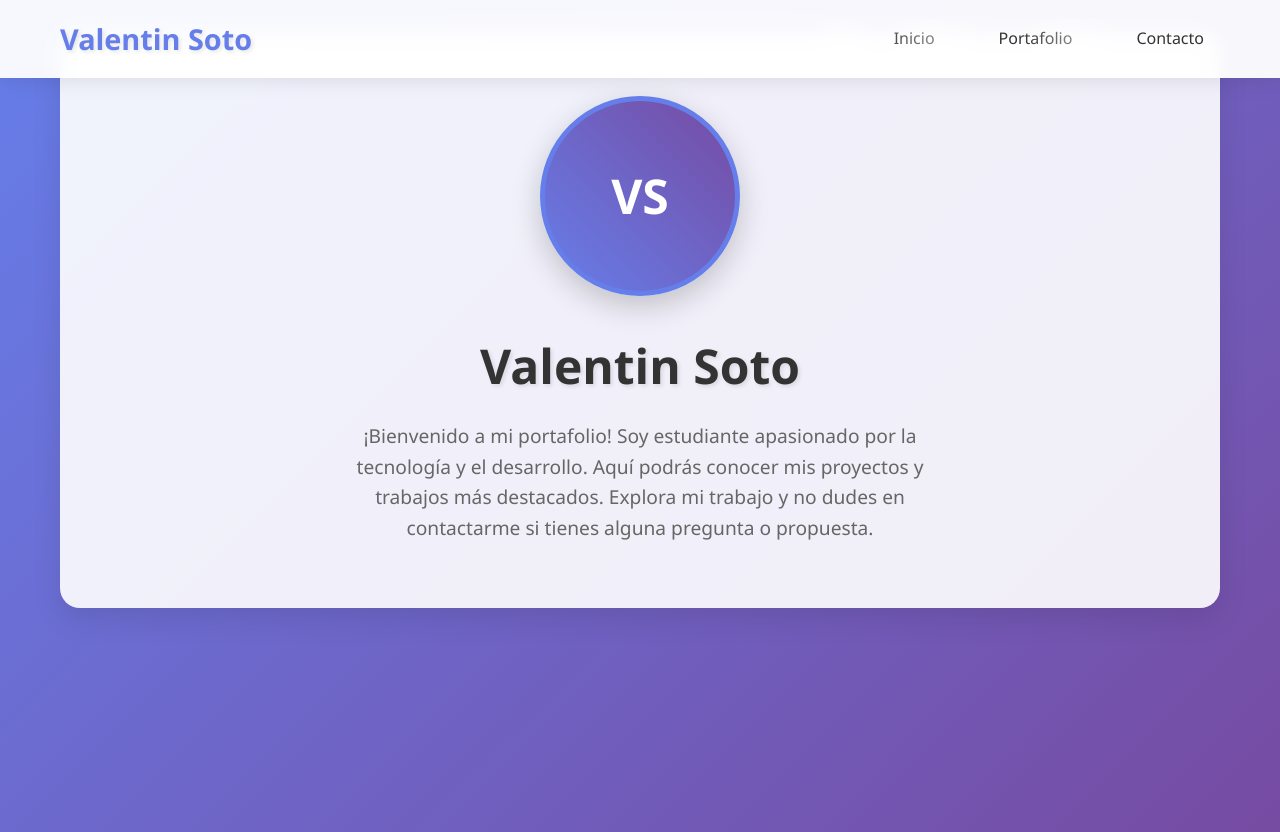
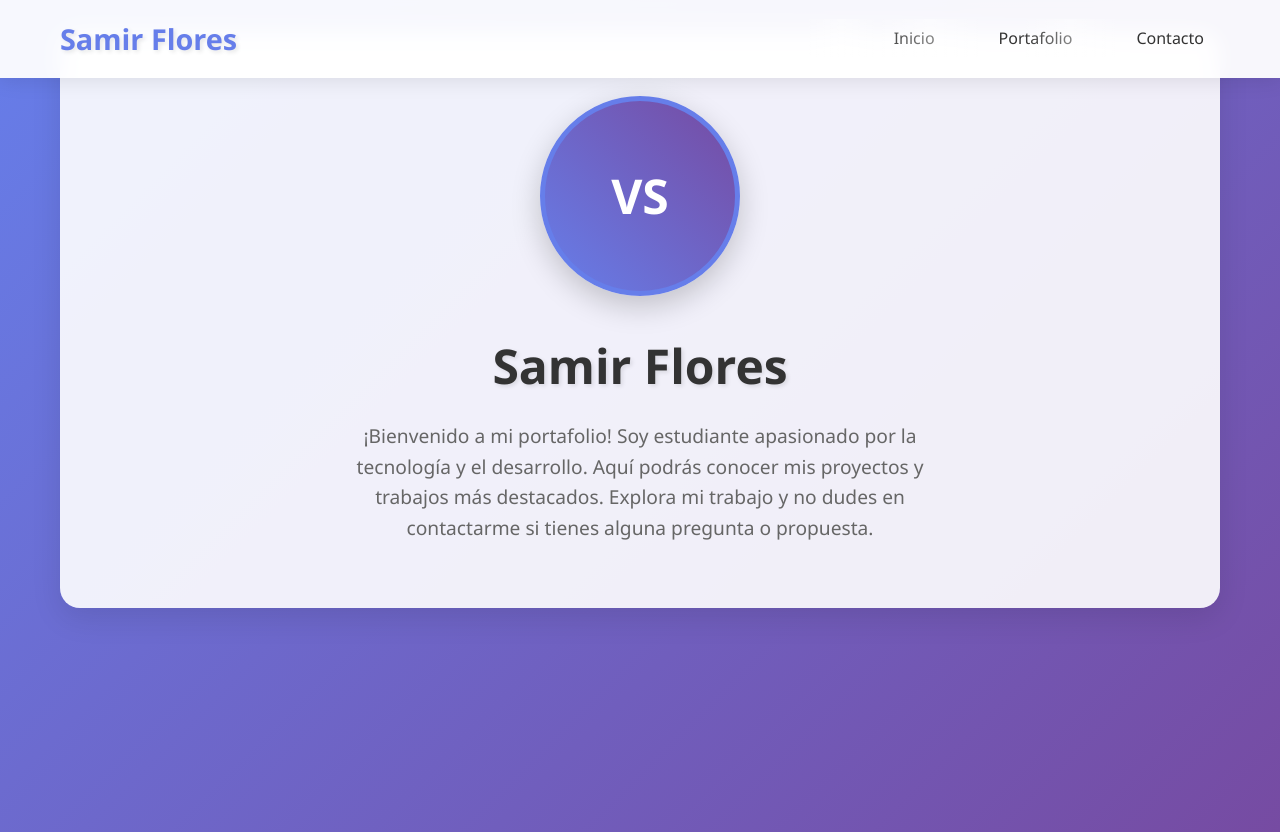
Before and after one commit to samir-2004FE/SamirFE, a plain HTML site: page form.html in a window 1280 px wide. Drawn offline with Linux system fonts and the light colour scheme.

Commit message:
Update form.html

```diff
--- a/form.html
+++ b/form.html
@@ -3,14 +3,14 @@
 <head>
     <meta charset="UTF-8">
     <meta name="viewport" content="width=device-width, initial-scale=1.0">
-    <title>Valentin Soto - Portafolio</title>
+    <title>Samir Flores - Portafolio</title>
     <link rel="stylesheet" href="form.css">
 </head>
 <body>
     <header>
         <div class="container">
             <div class="header-content">
-                <div class="logo">Valentin Soto</div>
+                <div class="logo">Samir Flores</div>
                 <nav>
                     <ul>
                         <li><a href="#" onclick="showSection('inicio'); return false;">Inicio</a></li>
@@ -27,7 +27,7 @@
         <section id="inicio" class="section active">
             <div class="hero">
                 <div class="profile-img">VS</div>
-                <h1>Valentin Soto</h1>
+                <h1>Samir Flores</h1>
                 <p>¡Bienvenido a mi portafolio! Soy estudiante apasionado por la tecnología y el desarrollo. Aquí podrás conocer mis proyectos y trabajos más destacados. Explora mi trabajo y no dudes en contactarme si tienes alguna pregunta o propuesta.</p>
             </div>
         </section>
```
